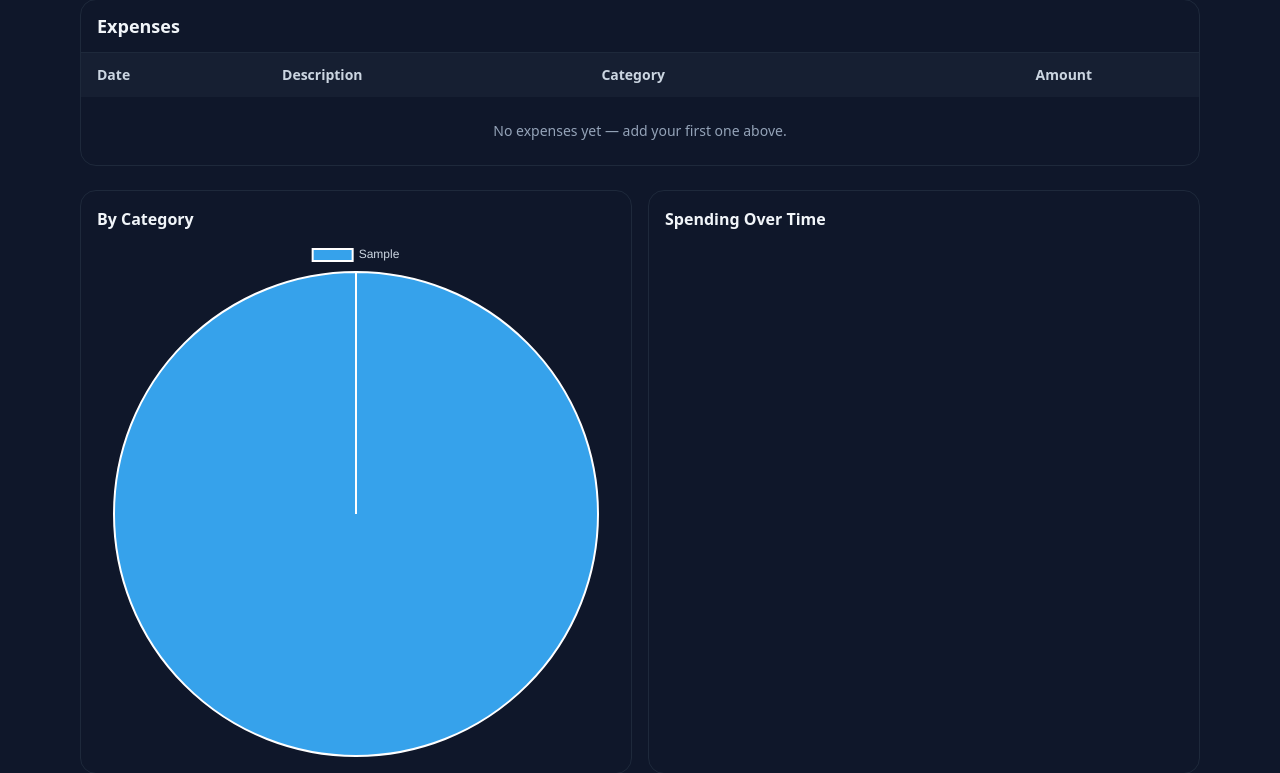
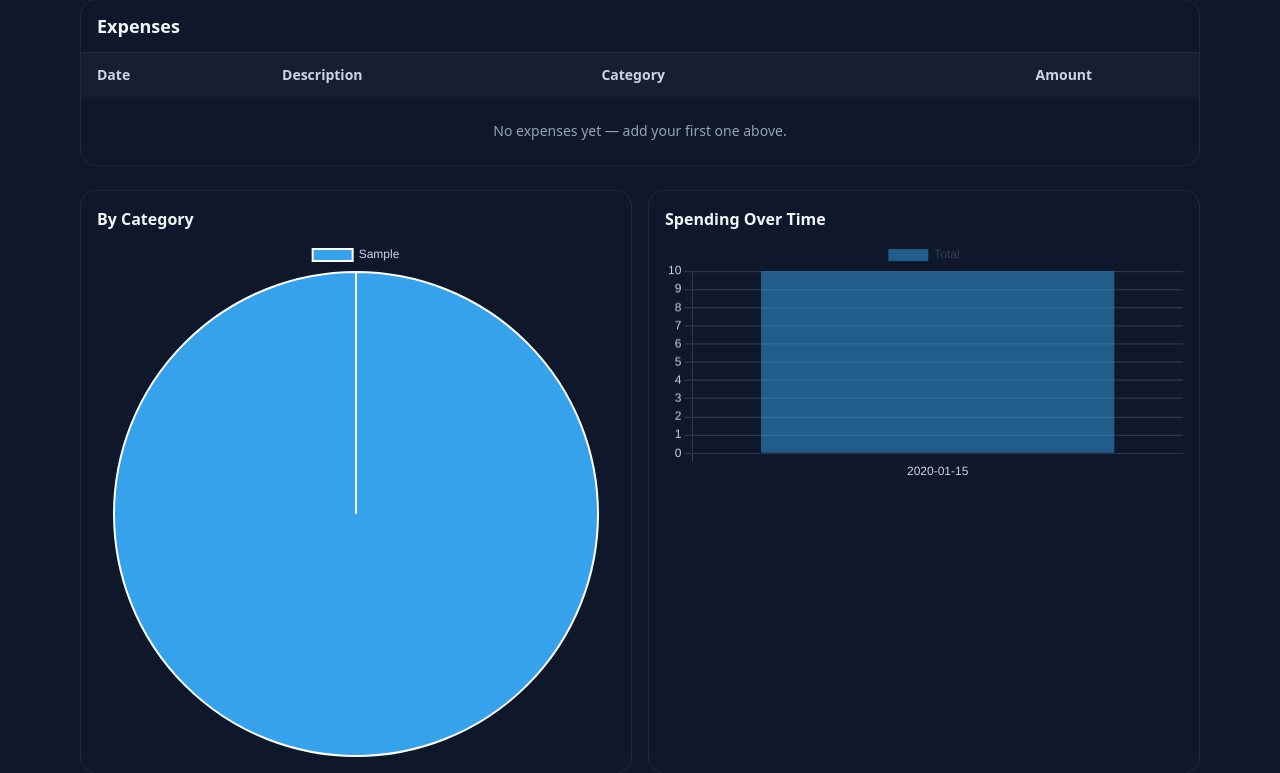
Before and after one commit to ja-gilbert/expense-tracker, a Flask app: page / in a window 1280 px wide. Shown: the part 597-1370 px from the top of the page. Run offline with Flask 3, Linux system fonts and the light colour scheme; tables that the repository leaves empty hold one stand-in row (values such as "Sample post"); some libraries are stand-ins or nearby versions.

Commit message:
Backend: Day Chart
Added backend functionality to display the bar chart for the daily
expenses

```diff
--- a/templates/index.html
+++ b/templates/index.html
@@ -219,15 +219,37 @@
 
         const catLabels = {{ (category_labels or []) |tojson }};
         const catValues = {{ (category_values or []) |tojson }};
+        const dayLabels = {{ (day_labels or []) |tojson }};
+        const dayValues = {{ (day_values or []) |tojson }};
 
         if (document.getElementById('catChart')) {
-          const catChart = document.getElementById('catChart').getContext('2d');
+          const catContext = document.getElementById('catChart').getContext('2d');
 
-          new Chart(catChart, {
+          new Chart(catContext, {
             type: 'pie',
             data: {labels: catLabels, datasets: [{data: catValues}]},
             options: {plugins: {legend: {labels: {color: '#cbd5e1'}}}}
           });
         }
-      </script>
+
+        if (document.getElementById('dayChart')) {
+          const dayContext = document.getElementById('dayChart').getContext('2d');
+
+          new Chart(dayContext, {
+            type: 'bar',
+            data: {
+              labels: dayLabels, datasets: [{
+                label: 'Total',
+                data: dayValues,
+              }]
+            },
+            options: {plugins: {legend: {labels: {color: '#334155'}}},
+          scales:{
+            x: {ticks: {color: '#cbd5e1'}, grid: {color: '#334155'}},
+            y: {ticks: {color: '#cbd5e1'}, grid: {color: '#334155'}},
+          }}
+          });
+        }
+            </script>
+
 {% endblock %}
```
